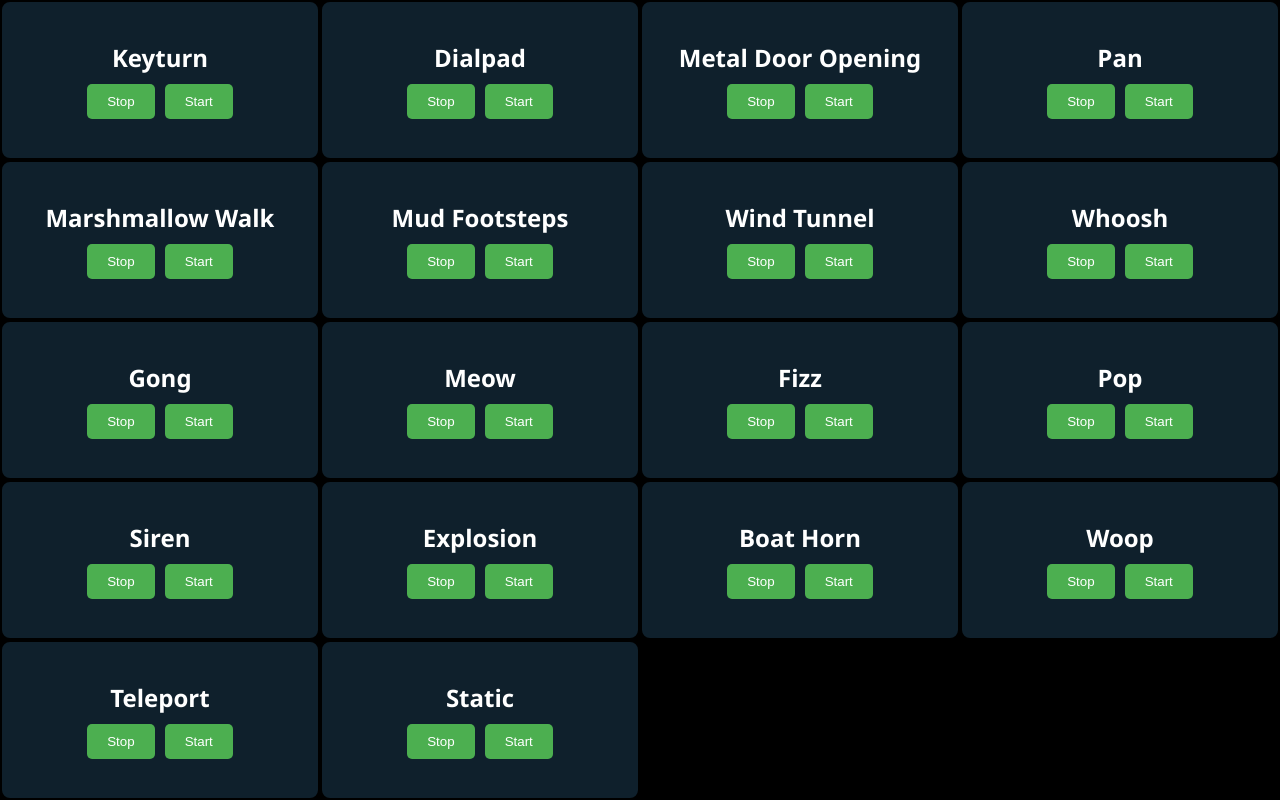
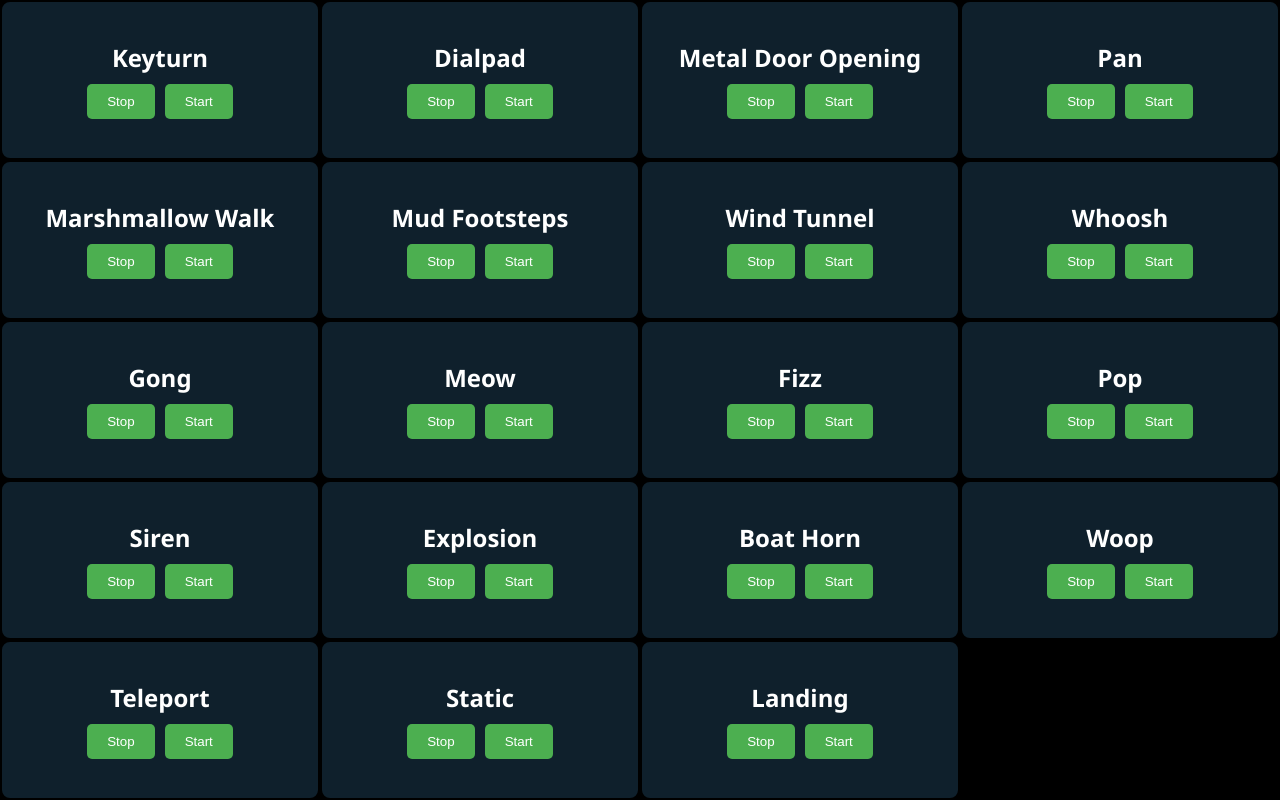
Before and after one commit to The-UnknownHacker/React-Drumkit, a React (Create React App) app: page / in a window 1280 px wide. Built offline with nearby package versions, Linux system fonts and the light colour scheme.

Commit message:
Add A Landing Sound

```diff
--- a/src/App.tsx
+++ b/src/App.tsx
@@ -109,6 +109,12 @@ const pads = [
     sound: require("./assets/sounds/static.wav").default,
     keyCode: "Static",
     color: "#ff6d37"
+  },
+  {
+    name: "Landing",
+    sound: require("./assets/sounds/landing.wav").default,
+    keyCode: "Landing",
+    color: "#ff6d37"
   }
 ]
 
```
Also changed, not shown: 1 other file (tests, documents, lock files or other folders).
